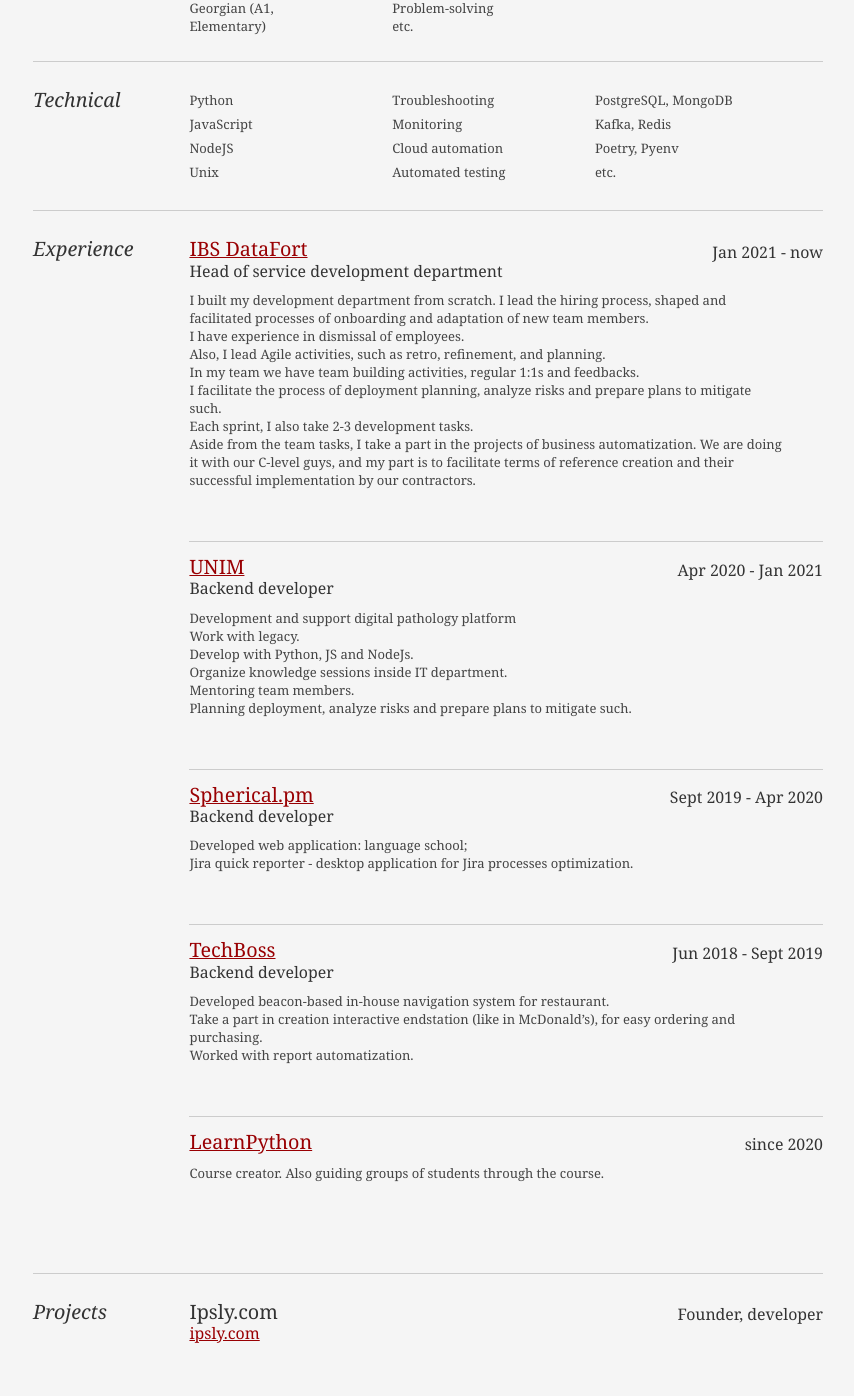
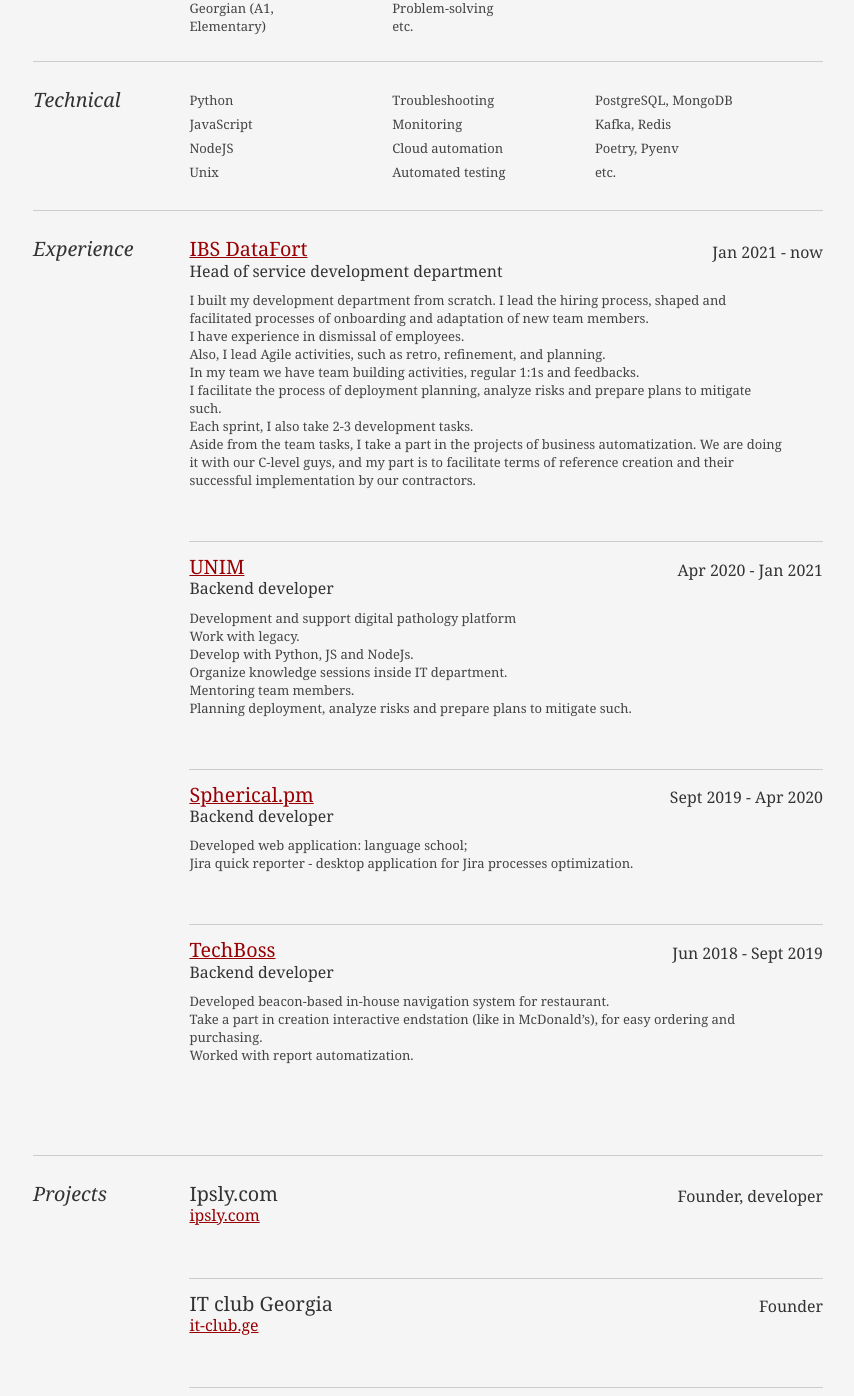
Before and after one commit to Kvm99/filonova.dev, a Django app: page /resume/ in a window 1280 px wide. Shown: the part 1191-2587 px from the top of the page, without its empty margins (212-1066 px from the left). Run offline with Django 3.2, Linux system fonts and the light colour scheme.

Commit message:
resume updated

```diff
--- a/resume/templates/resume/srt-resume.html
+++ b/resume/templates/resume/srt-resume.html
@@ -68,7 +68,7 @@
 						</div>
 						<div class="yui-u">
 							<p class="enlarge">
-								You won't find many years of experience on my resume (yet🙃), but that doesn't mean I'm a lousy candidate. I don't fit into the standard selection box all my life, but when I'm hired, I exceed expectations. It's been like that every time, and I feel like I have to say it.
+								You won't find lots of years of experience on my resume (yet🙃), but that doesn't mean I'm a lousy candidate. I don't fit into the standard selection box all my life, but when I'm hired, I exceed expectations. It's been like that every time, and I feel like I have to say it.
 </p>
 							<p class="enlarge">I won't say why I don't fit into the standard filters (but we can discuss this when we meet 🙂). I'd instead tell you what I'm strong in and why you should pay attention to me.
 </p>
@@ -209,13 +209,6 @@ At my current job, I went from mistrust (in the beginning) to confidence that Ma
 								Worked with report automatization.</p>
 							</div>
 
-							<div class="job">
-								<h2><a href="https://learn.python.ru/">LearnPython</a></h2>
-								<h3> </h3>
-								<h4>since 2020</h4>
-								<p>Course creator. Also guiding groups of students through the course.</p>
-							</div>
-
 
 						</div><!--// .yui-u -->
 					</div><!--// .yui-gf -->
```
